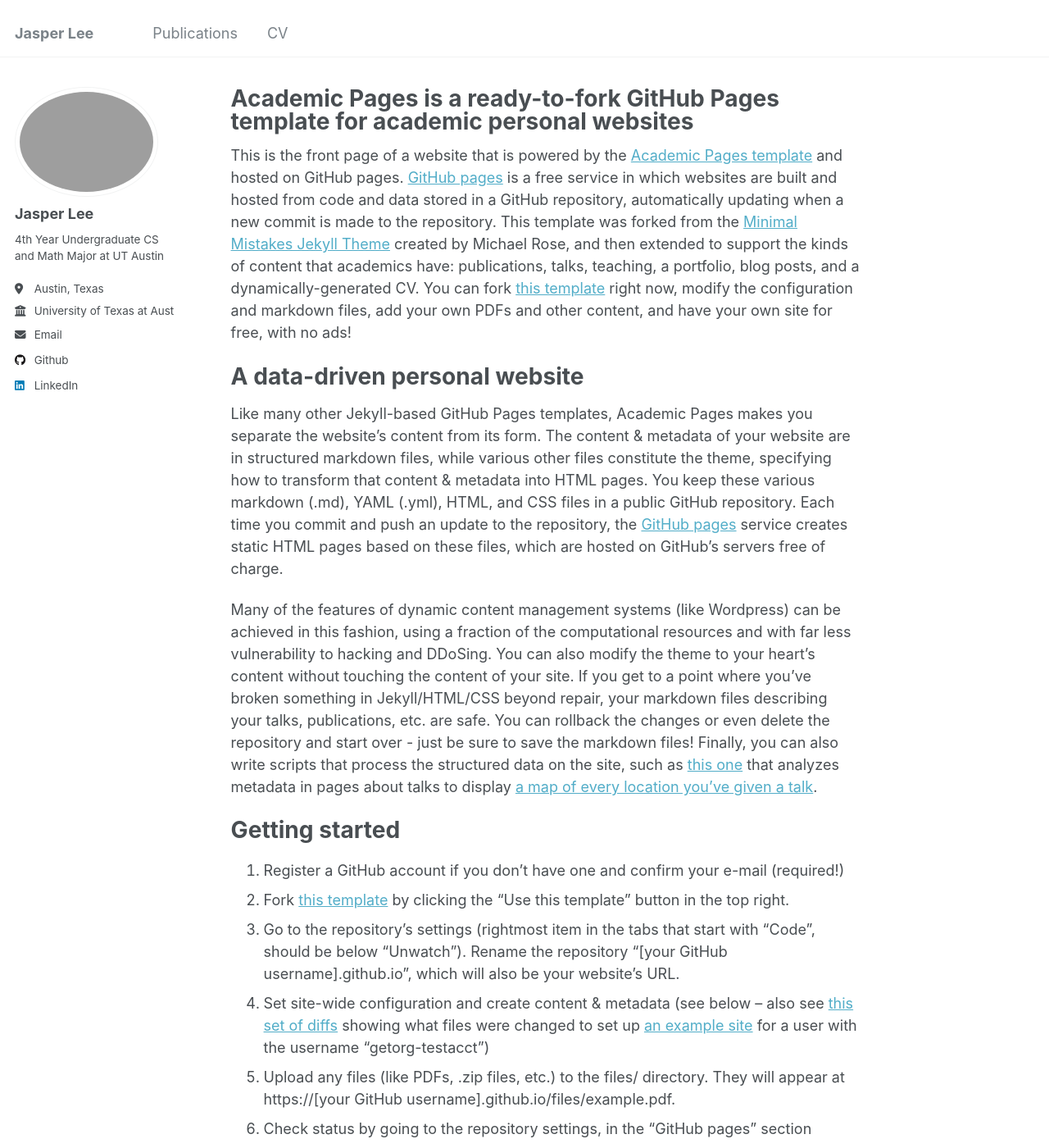
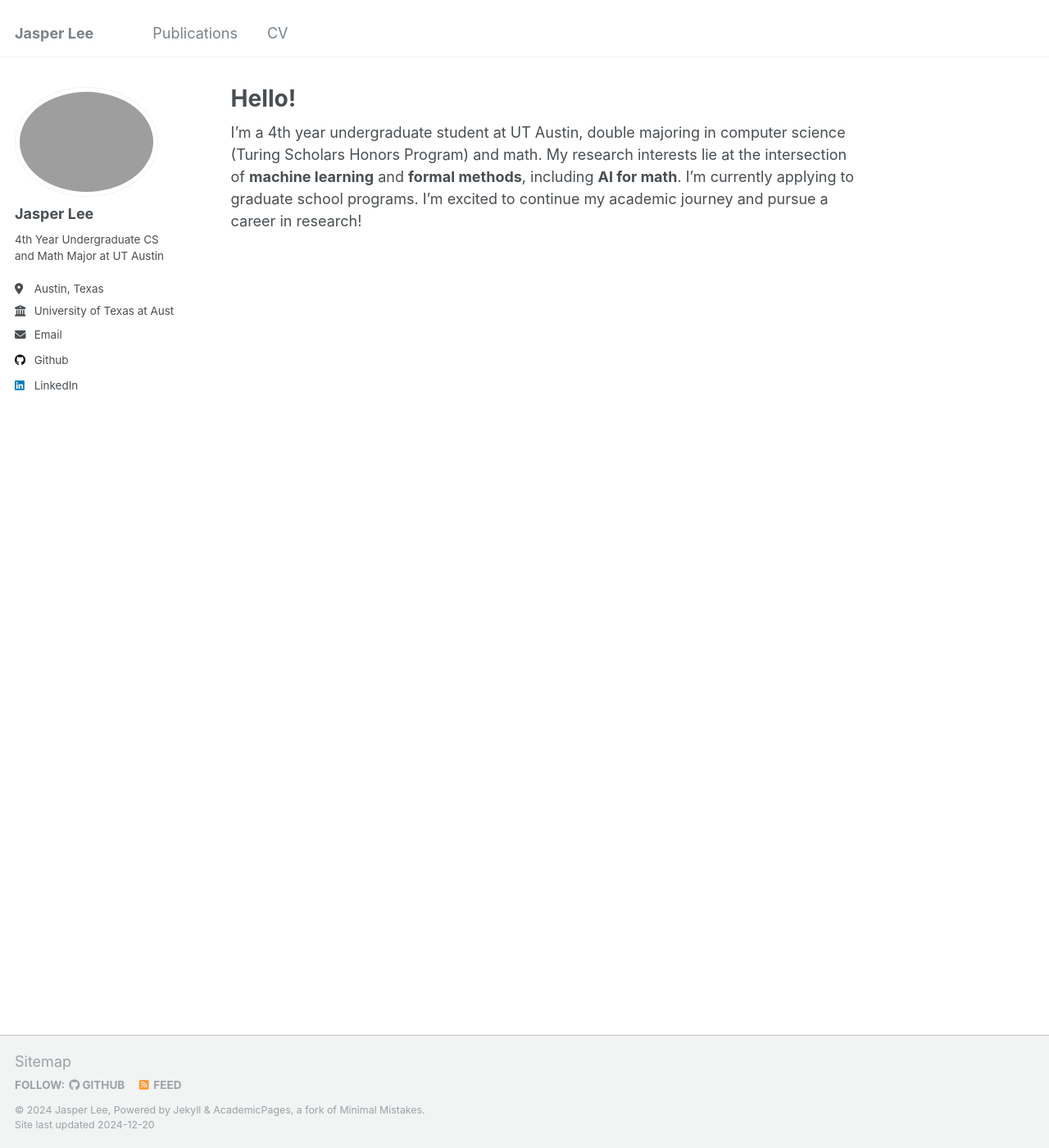
Before and after one commit to leejasper851/leejasper851.github.io, a Jekyll site: the page built from _pages/about.md, in a window 1280 px wide and 1400 px high. Shown: the whole window at 82% size. Built offline with Jekyll 4.4.1, drawn with Linux system fonts in a browser that asks for light colours; some of the changed text lies outside the part shown.

Commit message:
updated front 'about' page with a simple intro blurb

```diff
--- a/_pages/about.md
+++ b/_pages/about.md
@@ -1,13 +1,15 @@
 ---
 permalink: /
-title: "Academic Pages is a ready-to-fork GitHub Pages template for academic personal websites"
+title: "Hello!"
 author_profile: true
 redirect_from:
   - /about/
   - /about.html
 ---
 
-This is the front page of a website that is powered by the [Academic Pages template](https://github.com/academicpages/academicpages.github.io) and hosted on GitHub pages. [GitHub pages](https://pages.github.com) is a free service in which websites are built and hosted from code and data stored in a GitHub repository, automatically updating when a new commit is made to the repository. This template was forked from the [Minimal Mistakes Jekyll Theme](https://mmistakes.github.io/minimal-mistakes/) created by Michael Rose, and then extended to support the kinds of content that academics have: publications, talks, teaching, a portfolio, blog posts, and a dynamically-generated CV. You can fork [this template](https://github.com/academicpages/academicpages.github.io) right now, modify the configuration and markdown files, add your own PDFs and other content, and have your own site for free, with no ads!
+I'm a 4th year undergraduate student at UT Austin, double majoring in computer science (Turing Scholars Honors Program) and math. My research interests lie at the intersection of **machine learning** and **formal methods**, including **AI for math**. I'm currently applying to graduate school programs. I'm excited to continue my academic journey and pursue a career in research!
+
+<!-- This is the front page of a website that is powered by the [Academic Pages template](https://github.com/academicpages/academicpages.github.io) and hosted on GitHub pages. [GitHub pages](https://pages.github.com) is a free service in which websites are built and hosted from code and data stored in a GitHub repository, automatically updating when a new commit is made to the repository. This template was forked from the [Minimal Mistakes Jekyll Theme](https://mmistakes.github.io/minimal-mistakes/) created by Michael Rose, and then extended to support the kinds of content that academics have: publications, talks, teaching, a portfolio, blog posts, and a dynamically-generated CV. You can fork [this template](https://github.com/academicpages/academicpages.github.io) right now, modify the configuration and markdown files, add your own PDFs and other content, and have your own site for free, with no ads!
 
 A data-driven personal website
 ======
@@ -46,4 +48,4 @@ Example: editing a markdown file for a talk
 
 For more info
 ------
-More info about configuring Academic Pages can be found in [the guide](https://academicpages.github.io/markdown/), the [growing wiki](https://github.com/academicpages/academicpages.github.io/wiki), and you can always [ask a question on GitHub](https://github.com/academicpages/academicpages.github.io/discussions). The [guides for the Minimal Mistakes theme](https://mmistakes.github.io/minimal-mistakes/docs/configuration/) (which this theme was forked from) might also be helpful.
+More info about configuring Academic Pages can be found in [the guide](https://academicpages.github.io/markdown/), the [growing wiki](https://github.com/academicpages/academicpages.github.io/wiki), and you can always [ask a question on GitHub](https://github.com/academicpages/academicpages.github.io/discussions). The [guides for the Minimal Mistakes theme](https://mmistakes.github.io/minimal-mistakes/docs/configuration/) (which this theme was forked from) might also be helpful. -->
```
